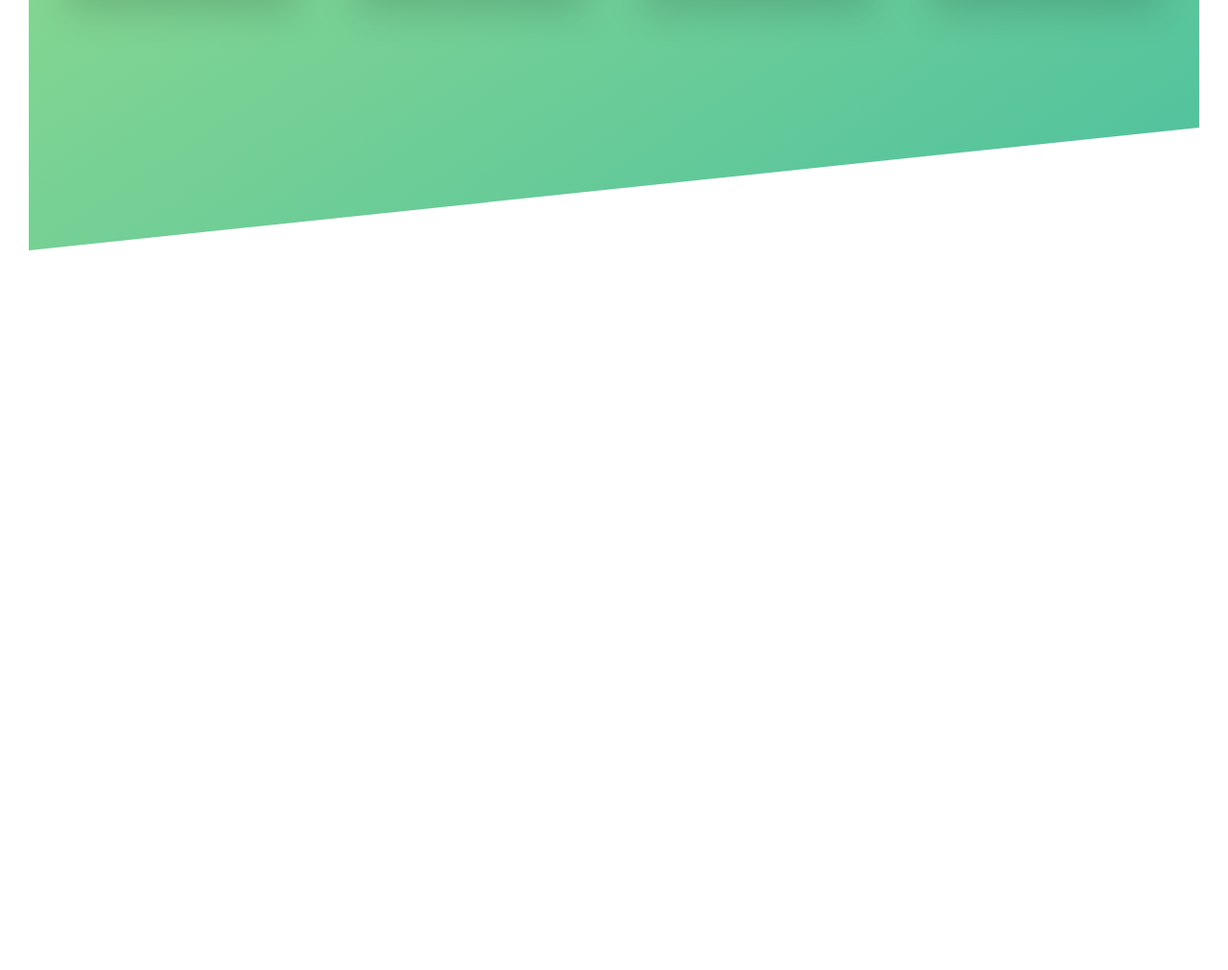
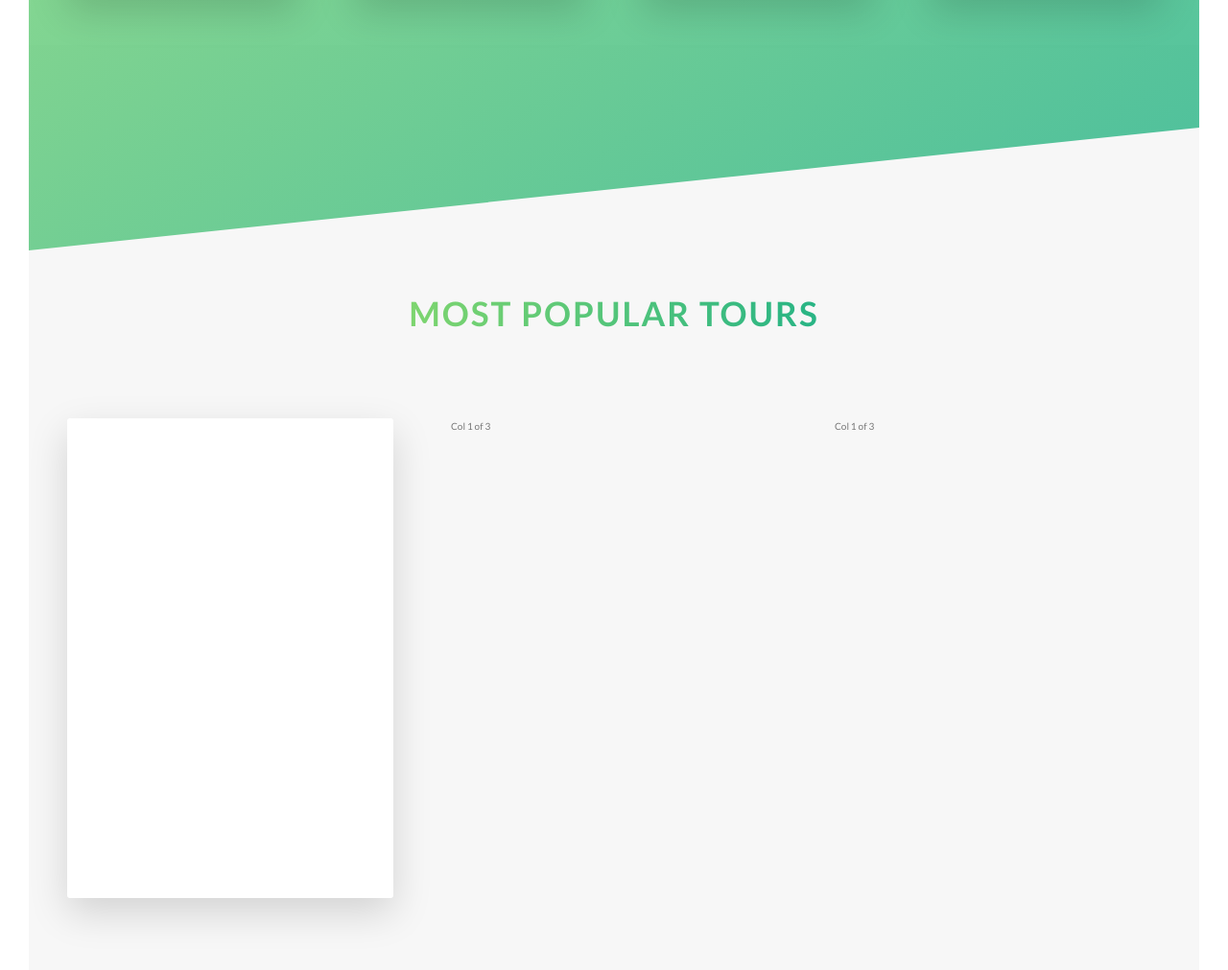
Before and after one commit to Albertoatx/css-natours, a website: page index.html in a window 1280 px wide. Shown: the part 1954-2965 px from the top of the page at 96% size. Before the commit the page ends 2215 px from the top, so only its background shows below. Drawn offline with Linux system fonts and the light colour scheme.

Commit message:
Building the Tours section, part1

```diff
--- a/index.html
+++ b/index.html
@@ -114,6 +114,33 @@
                 </div>
             </div>
         </section>
+
+        <section class="section-tours">
+            <div class="u-center-text u-margin-bottom-big">
+                <h2 class="heading-secondary">
+                    Most popular tours
+                </h2>
+            </div>
+
+            <div class="row">
+                <div class="col-1-of-3">
+                    <div class="card">
+                        <div class="card__side card__side--front">
+                            FRONT
+                        </div>
+                        <div class="card__side card__side--back card__side--back-1">
+                            BACK
+                        </div>
+                    </div>
+                </div>
+                <div class="col-1-of-3">
+                    Col 1 of 3
+                </div>
+                <div class="col-1-of-3">
+                    Col 1 of 3
+                </div>
+            </div>
+        </section>
     </main>
 </body>
 
--- a/sass/abstracts/_variables.scss
+++ b/sass/abstracts/_variables.scss
@@ -3,6 +3,12 @@
 $color-primary: #55c57a;
 $color-primary-light: #7ed56f;
 $color-primary-dark: #28b485;
+
+$color-secondary-light: #ffb900;
+$color-secondary-dark: #ff7730;
+
+$color-tertiary-light: #2998ff;
+$color-tertiary-dark: #5643fa;
 
 $color-grey-light-1: #f7f7f7;
 $color-grey-dark: #777;
--- /dev/null
+++ b/sass/components/_card.scss
@@ -0,0 +1,41 @@
+.card {
+  // Define perspective on the parent element of the one where the rotation occurs
+  perspective: 1500rem;
+  position: relative;
+  height: 50rem;
+
+  &__side {
+    height: 50rem;
+    font-size: 2rem;
+    color: white;
+    transition: all .8s ease;
+    backface-visibility: hidden; // hide the back part of an element
+    border-radius: 3px;
+    box-shadow: 0 1.5rem 4rem rgba($color-black, .15);
+
+    position: absolute; // Put each card side on top of each other
+      top: 0;
+      left: 0;
+      width: 100%; // relative to its parent
+
+    &--front {
+      background-color: $color-white;
+    }
+
+    &--back {
+      transform: rotateY(180deg); // initially the back side is at 180 degrees
+
+      &-1{
+        background-image: linear-gradient(to right bottom, $color-secondary-light, $color-secondary-dark);
+      }
+    }
+  }
+
+  &:hover &__side--front {
+    transform: rotateY(-180deg); // put the front side to the back
+  }
+
+  &:hover &__side--back {
+    transform: rotateY(0);      // put the back side to the front
+  }
+}
--- a/sass/main.scss
+++ b/sass/main.scss
@@ -8,6 +8,7 @@
 @import "base/utilities";
 
 @import "components/button";
+@import "components/card";
 @import "components/composition";
 @import "components/feature-box";
 
--- a/sass/pages/_home.scss
+++ b/sass/pages/_home.scss
@@ -41,3 +41,10 @@
     z-index: -1; // pull behind feature boxes
   }
 }
+
+// SECTION-TOURS
+.section-tours{
+  background-color: $color-grey-light-1;
+  padding: 25rem 0 50rem 0;
+  margin-top: -15rem;
+}
```
Also changed, not shown: css/style.css.
